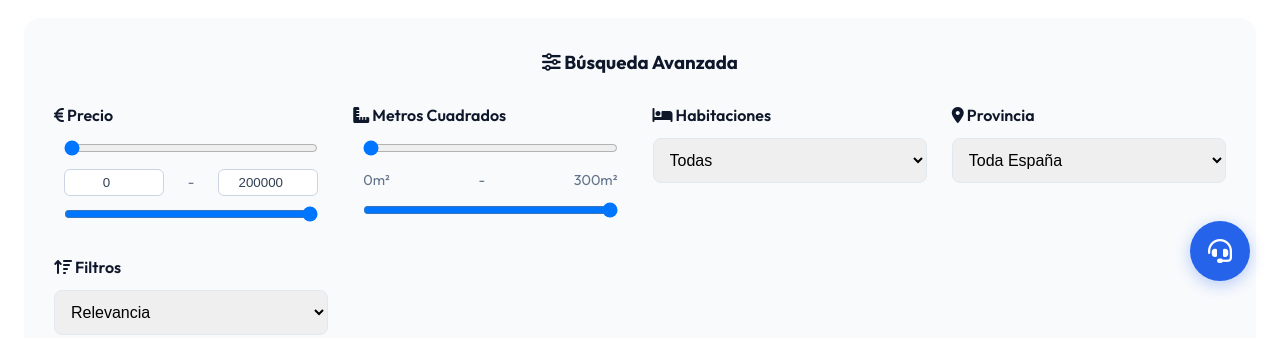
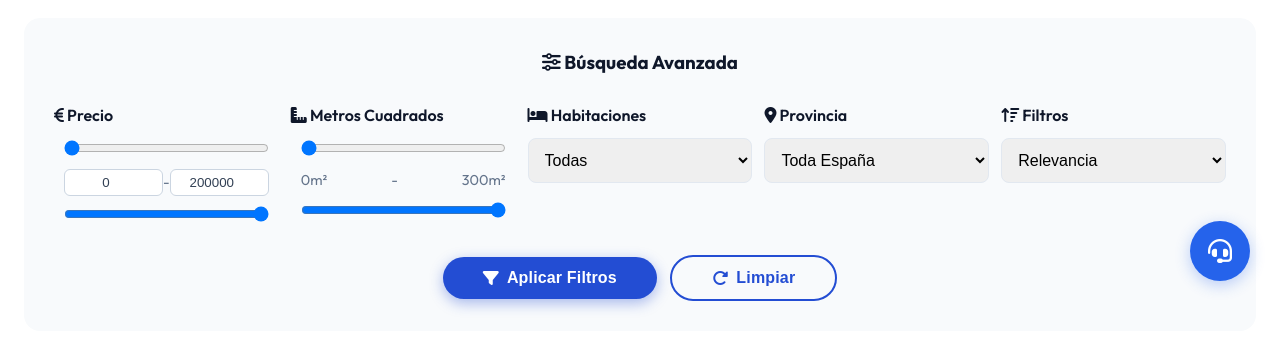
Before and after one commit to Gerardmc01/prehouses.es, a plain HTML site: page catalogo.html in a window 1280 px wide. Shown: the part 489-827 px from the top of the page. Drawn offline with Linux system fonts and the light colour scheme; no server answers.

Commit message:
Layout fix: reducir ancho mínimo de columna a 160px para evitar salto de línea

```diff
--- a/catalogo.html
+++ b/catalogo.html
@@ -255,7 +255,7 @@
                     <i class="fa-solid fa-sliders"></i> Búsqueda Avanzada
                 </h3>
 
-                <div style="display: grid; grid-template-columns: repeat(auto-fit, minmax(250px, 1fr)); gap: 25px;">
+                <div style="display: grid; grid-template-columns: repeat(auto-fit, minmax(160px, 1fr)); gap: 12px;">
 
                     <!-- Price Range Slider -->
                     <div class="filter-group">
```
